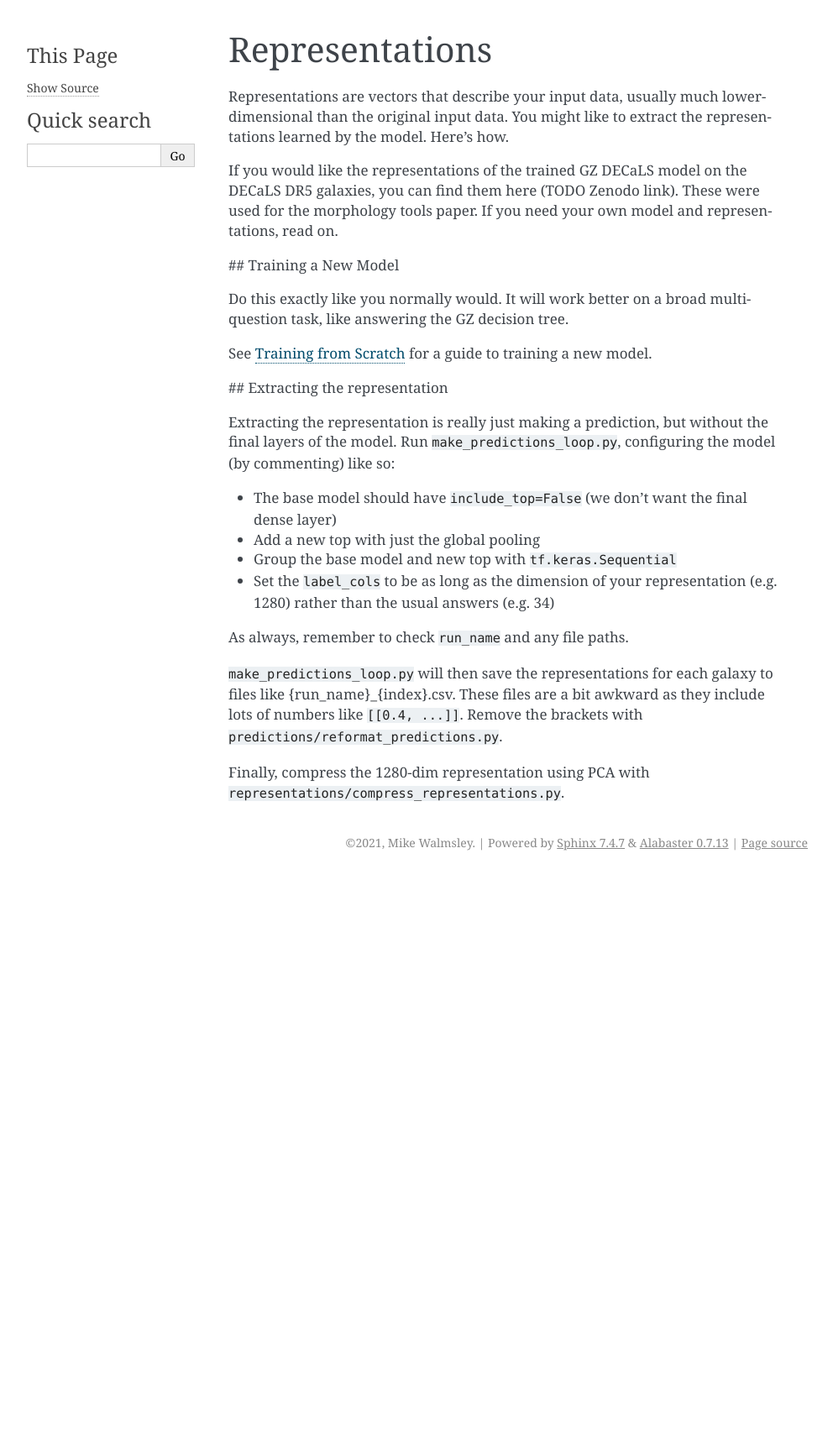
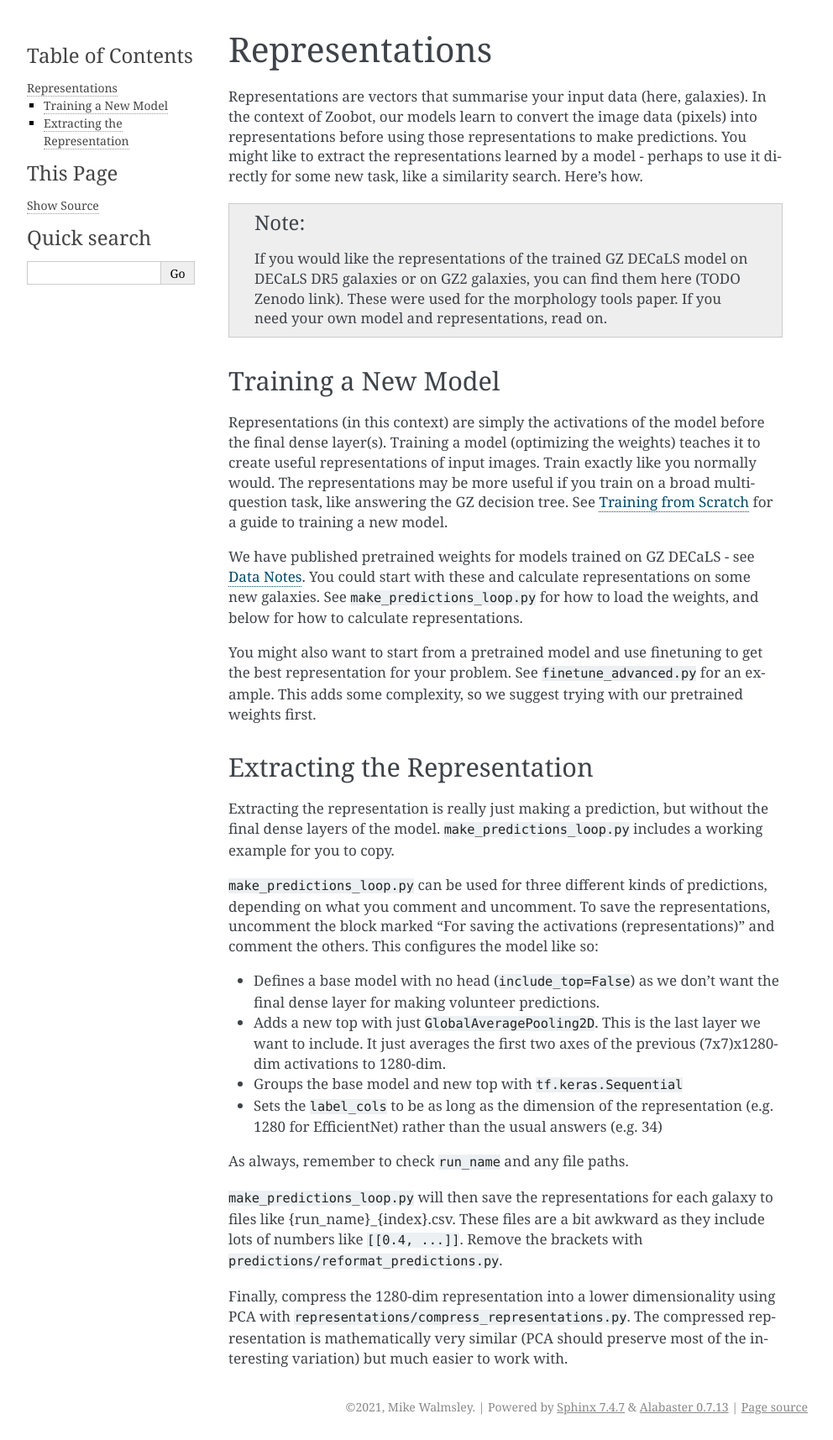
Before and after one commit to mwalmsley/zoobot, a Sphinx documentation site: the page built from docs/guides/representations.rst, in a window 1280 px wide. Shown: the whole page at 84% size, without its empty margins (148-1140 px from the left). Built offline with Sphinx 7.4.7, drawn with Linux system fonts in a browser that asks for light colours; before the commit the page ends 1043 px from its top, so only the background shows below that.

Commit message:
Update representations docs

```diff
--- a/docs/autodoc/data_utils/catalog_to_tfrecord.rst
+++ b/docs/autodoc/data_utils/catalog_to_tfrecord.rst
@@ -6,10 +6,6 @@ catalog_to_tfrecord
 This module contains utilities to write galaxy catalogs (as pandas dataframes) into TFRecord files.
 These TFRecord files can be read from disk very quickly, which is useful for training ML models.
 
-.. autofunction:: zoobot.data_utils.catalog_to_tfrecord.write_catalog_to_train_test_tfrecords
-
-|
-
 .. autofunction:: zoobot.data_utils.catalog_to_tfrecord.write_image_df_to_tfrecord
 
 |
--- a/docs/guides/representations.rst
+++ b/docs/guides/representations.rst
@@ -3,27 +3,45 @@
 Representations
 ===============
 
-Representations are vectors that describe your input data, usually much lower-dimensional than the original input data.
-You might like to extract the representations learned by the model. Here's how.
+Representations are vectors that summarise your input data (here, galaxies).
+In the context of Zoobot, our models learn to convert the image data (pixels) into representations before using those representations to make predictions.
+You might like to extract the representations learned by a model - perhaps to use it directly for some new task, like a similarity search.
+Here's how.
 
-If you would like the representations of the trained GZ DECaLS model on the DECaLS DR5 galaxies, you can find them here (TODO Zenodo link).
-These were used for the morphology tools paper. If you need your own model and representations, read on.
+.. note::
 
-## Training a New Model
+    If you would like the representations of the trained GZ DECaLS model on DECaLS DR5 galaxies or on GZ2 galaxies, you can find them here (TODO Zenodo link).
+    These were used for the morphology tools paper. If you need your own model and representations, read on.
 
-Do this exactly like you normally would. It will work better on a broad multi-question task, like answering the GZ decision tree.
+Training a New Model
+--------------------
 
+Representations (in this context) are simply the activations of the model before the final dense layer(s).
+Training a model (optimizing the weights) teaches it to create useful representations of input images.
+Train exactly like you normally would. The representations may be more useful if you train on a broad multi-question task, like answering the GZ decision tree.
 See :ref:`reproducing_decals` for a guide to training a new model.
 
-## Extracting the representation
+We have published pretrained weights for models trained on GZ DECaLS - see :ref:`datanotes`.
+You could start with these and calculate representations on some new galaxies.
+See ``make_predictions_loop.py`` for how to load the weights, and below for how to calculate representations.
 
-Extracting the representation is really just making a prediction, but without the final layers of the model.
-Run ``make_predictions_loop.py``, configuring the model (by commenting) like so:
+You might also want to start from a pretrained model and use finetuning to get the best representation for your problem.
+See ``finetune_advanced.py`` for an example. This adds some complexity, so we suggest trying with our pretrained weights first.
 
-- The base model should have ``include_top=False`` (we don't want the final dense layer)
-- Add a new top with just the global pooling
-- Group the base model and new top with ``tf.keras.Sequential``
-- Set the ``label_cols`` to be as long as the dimension of your representation (e.g. 1280) rather than the usual answers (e.g. 34)
+Extracting the Representation
+-----------------------------
+
+Extracting the representation is really just making a prediction, but without the final dense layers of the model.
+``make_predictions_loop.py`` includes a working example for you to copy.
+
+``make_predictions_loop.py`` can be used for three different kinds of predictions, depending on what you comment and uncomment.
+To save the representations, uncomment the block marked "For saving the activations (representations)" and comment the others.
+This configures the model like so:
+
+- Defines a base model with no head (``include_top=False``) as we don't want the final dense layer for making volunteer predictions.
+- Adds a new top with just ``GlobalAveragePooling2D``. This is the last layer we want to include. It just averages the first two axes of the previous (7x7)x1280-dim activations to 1280-dim.
+- Groups the base model and new top with ``tf.keras.Sequential``
+- Sets the ``label_cols`` to be as long as the dimension of the representation (e.g. 1280 for EfficientNet) rather than the usual answers (e.g. 34)
 
 As always, remember to check ``run_name`` and any file paths.
 
@@ -31,4 +49,5 @@ As always, remember to check ``run_name`` and any file paths.
 These files are a bit awkward as they include lots of numbers like ``[[0.4, ...]]``.
 Remove the brackets with ``predictions/reformat_predictions.py``.
 
-Finally, compress the 1280-dim representation using PCA with ``representations/compress_representations.py``.
+Finally, compress the 1280-dim representation into a lower dimensionality using PCA with ``representations/compress_representations.py``.
+The compressed representation is mathematically very similar (PCA should preserve most of the interesting variation) but much easier to work with.
--- a/make_predictions_loop.py
+++ b/make_predictions_loop.py
@@ -84,7 +84,7 @@ if __name__ == '__main__':
     # schema = schemas.Schema(question_answer_pairs, dependencies)
     # label_cols = schema.label_cols
 
-    """For saving the activations - the model with no head"""
+    """For saving the activations (representations) - use the model with no head, only GlobalAveragePooling2D"""
     # base_model = define_model.load_model(
     #     checkpoint_dir,
     #     include_top=False,
```
Also changed, not shown: 2 other files.
